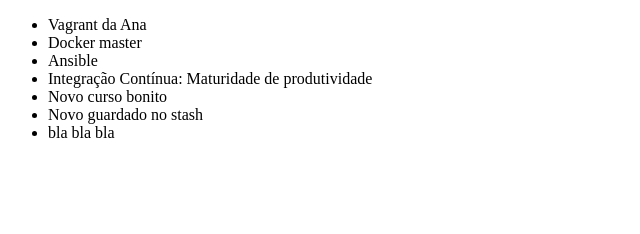
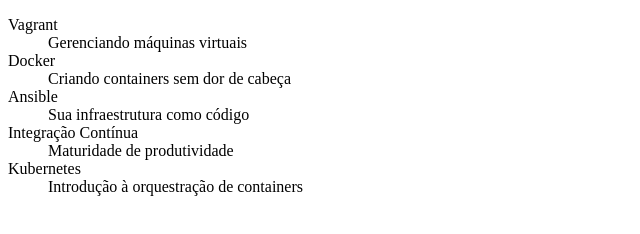
Before and after one commit to daosantiago/aluragit, a plain HTML site: page index.html in a window 1280 px wide. Shown: the whole page, without its empty margins (0-640 px from the left). Drawn offline with Linux system fonts and the light colour scheme.

Commit message:
trocando por dd
removendo o item bla bla bla

separando os títulos

Adicionando quebra de linha

```diff
--- a/index.html
+++ b/index.html
@@ -5,14 +5,22 @@
     <title>Cursos da Alura de GIT</title>
 </head>
 <body>
-    <ul>
-        <li>Vagrant da Ana</li>
-        <li>Docker master</li>
-        <li>Ansible</li>
-        <li>Integração Contínua: Maturidade de produtividade</li>
-        <li>Novo curso bonito</li>
-        <li>Novo guardado no stash</li>
-        <li>bla bla bla</li>
-    </ul>
+    <dl>
+        <dt>Vagrant</dt>
+        <dd>Gerenciando máquinas virtuais</dd>
+
+        <dt>Docker</dt>
+        <dd>Criando containers sem dor de cabeça</dd>
+
+        <dt>Ansible</dt>
+        <dd>Sua infraestrutura como código</dd>
+
+        <dt>Integração Contínua</dt>
+        <dd>Maturidade de produtividade</dd>
+
+        <dt>Kubernetes</dt>
+        <dd>Introdução à orquestração de containers</dd>
+
+    </dl>
 </body>
 </html>
```
